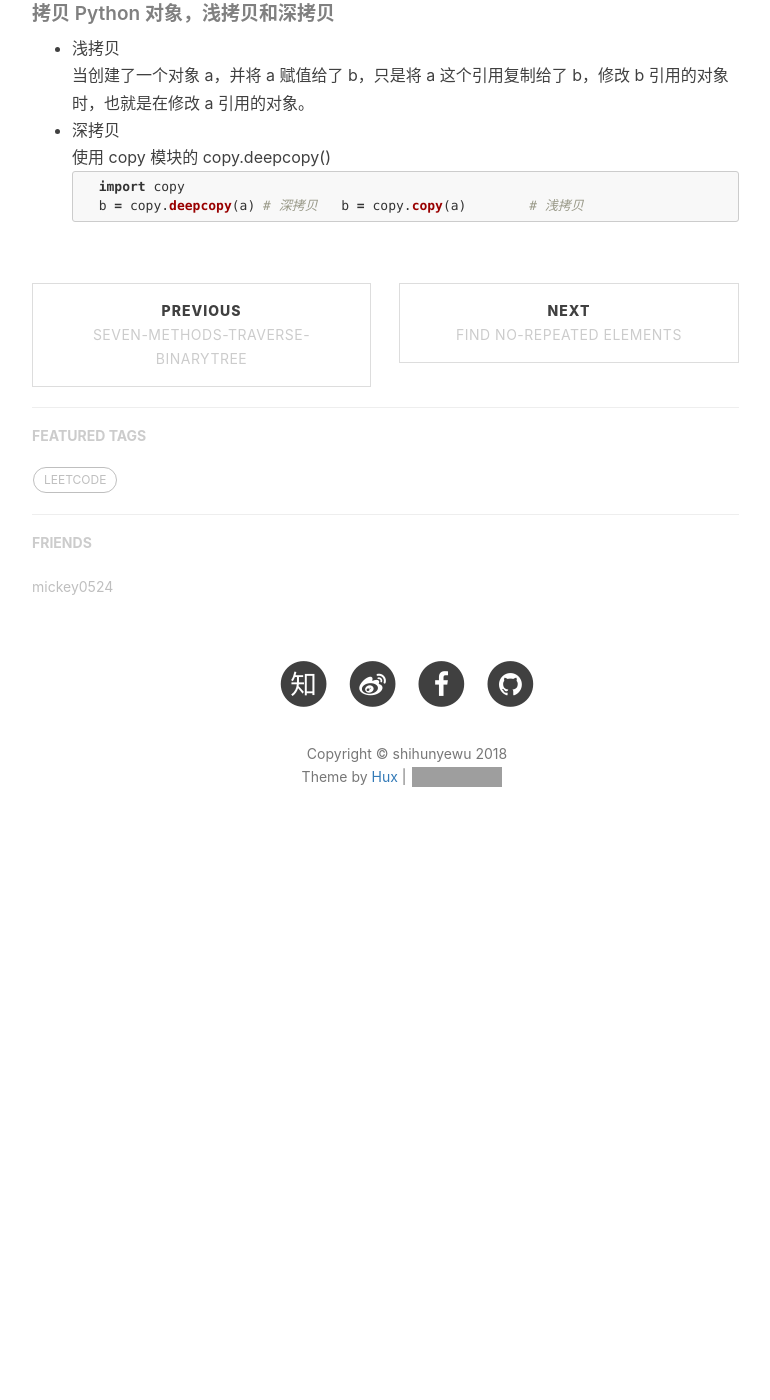
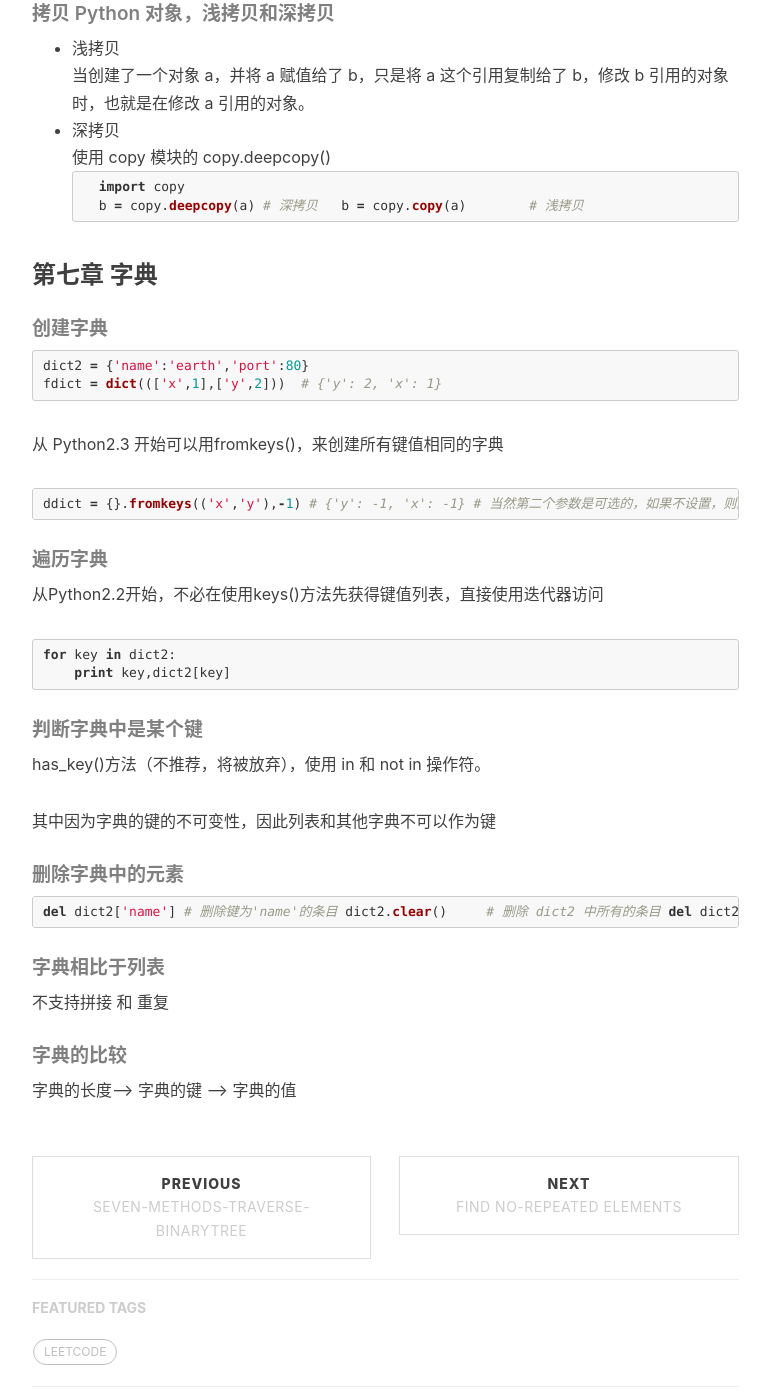
Before and after one commit to shihunyewu/shihunyewu.github.io, a Jekyll site: the page built from _posts/2018-04-03-Python-note.md, in a window 1280 px wide and 1400 px high, scrolled down 9071 px. Shown: the whole window, without its empty margins (233-1003 px from the left). Built offline with Jekyll 4.4.1, drawn with Linux system fonts in a browser that asks for light colours; nearby versions of some CDN libraries; comment, search, counter and statistics services are not loaded; before the commit the page ends 9952 px from its top, so only the background shows below that; grey boxes are pictures that could not be loaded.

Commit message:
python 日常

````diff
--- a/_posts/2018-04-03-Python-note.md
+++ b/_posts/2018-04-03-Python-note.md
@@ -417,3 +417,49 @@ a = ('xyz',) # 如果没有 ","，a 会被赋值成一个 "xyz" 字符串
 	b = copy.deepcopy(a) # 深拷贝
 	b = copy.copy(a) 	 # 浅拷贝
 	```
+
+### 第七章 字典
+
+##### 创建字典
+
+```python
+dict2 = {'name':'earth','port':80}
+fdict = dict((['x',1],['y',2]))  # {'y': 2, 'x': 1}
+```
+从 Python2.3 开始可以用fromkeys()，来创建所有键值相同的字典
+```python
+ddict = {}.fromkeys(('x','y'),-1) # {'y': -1, 'x': -1}
+# 当然第二个参数是可选的，如果不设置，则默认将所有键值设置为 None
+```
+
+##### 遍历字典
+
+从Python2.2开始，不必在使用keys()方法先获得键值列表，直接使用迭代器访问
+```python
+for key in dict2:
+    print key,dict2[key]
+```
+
+##### 判断字典中是某个键
+
+has_key()方法（不推荐，将被放弃），使用 in 和 not in 操作符。
+
+其中因为字典的键的不可变性，因此列表和其他字典不可以作为键
+
+##### 删除字典中的元素
+
+```python
+del dict2['name'] # 删除键为'name'的条目
+dict2.clear()     # 删除 dict2 中所有的条目
+del dict2         # 删除整个 dict2
+dict2.pop('name') # 删除并返回键为 'name' 的条目
+```
+
+##### 字典相比于列表
+
+不支持拼接 和 重复
+
+
+##### 字典的比较
+
+字典的长度——> 字典的键 ——> 字典的值
````
